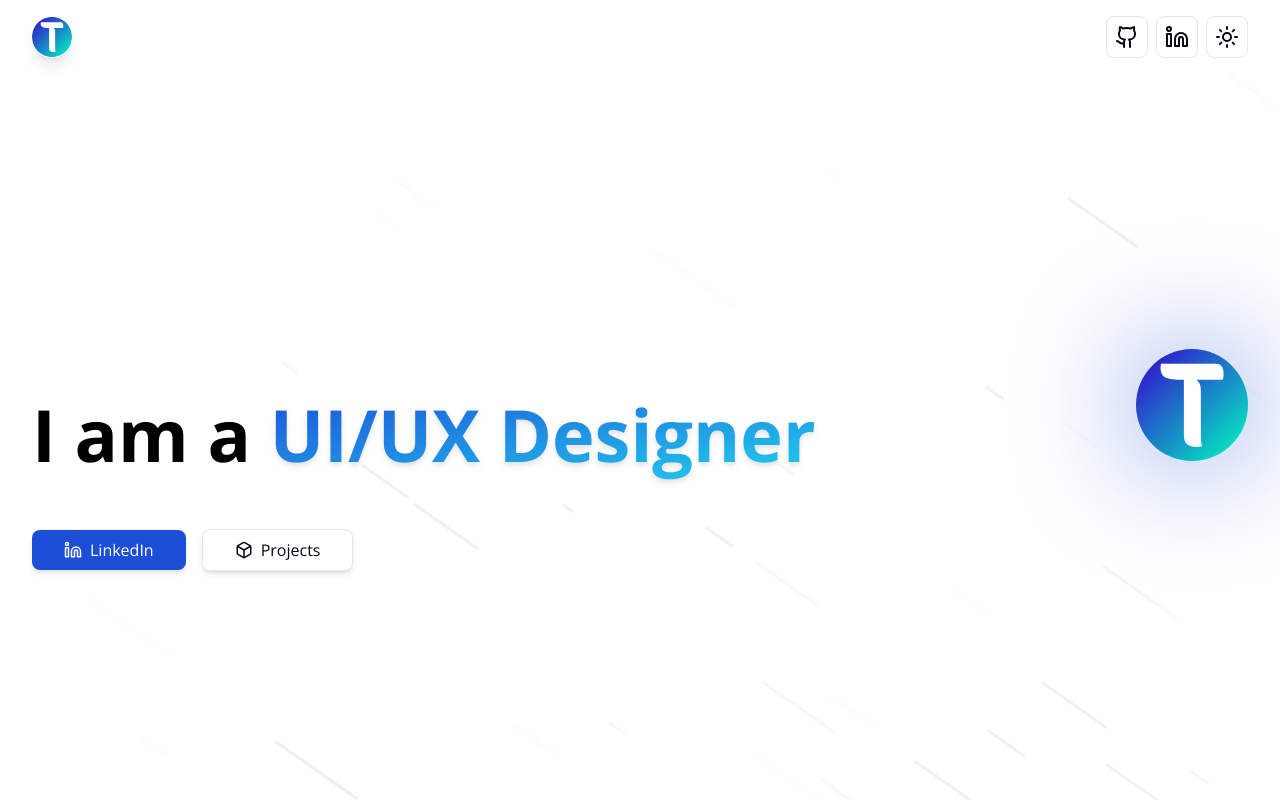
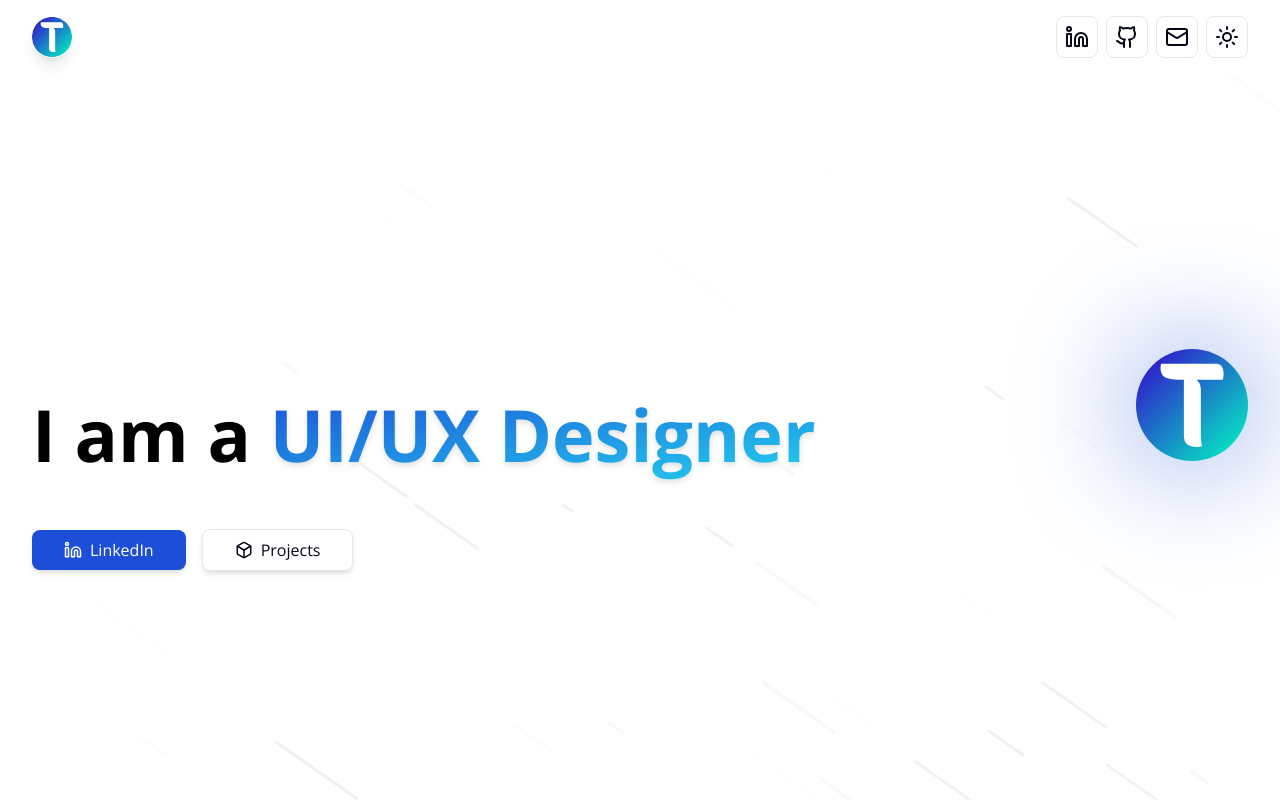
Before and after one commit to TylerGennaro/portfolio_v3, a Next.js app: page / in a window 1280 px wide. Shown: the top 800 px of the page. Built offline with nearby package versions, Linux system fonts and the light colour scheme.

Commit message:
added email button

```diff
--- a/src/components/Header.tsx
+++ b/src/components/Header.tsx
@@ -3,7 +3,7 @@
 import { ThemeToggle } from './ThemeToggle';
 import logo from '../../public/logo.svg';
 import Image from 'next/image';
-import { Github, Linkedin } from 'lucide-react';
+import { Github, Linkedin, Mail } from 'lucide-react';
 import { Button } from './Button';
 import { useEffect, useState } from 'react';
 import { twMerge } from 'tailwind-merge';
@@ -33,14 +33,19 @@ export default function Header() {
 					className='w-10 aspect-square shadow-lg rounded-full'
 				/>
 				<div className='flex gap-2 items-center'>
+					<a href='https://www.linkedin.com/in/tyler-gennaro/' target='_blank'>
+						<Button variant='icon'>
+							<Linkedin />
+						</Button>
+					</a>
 					<a href='https://github.com/TGennnaro' target='_blank'>
 						<Button variant='icon'>
 							<Github />
 						</Button>
 					</a>
-					<a href='https://www.linkedin.com/in/tyler-gennaro/' target='_blank'>
+					<a href='mailto:tylergennaro10@gmail.com'>
 						<Button variant='icon'>
-							<Linkedin />
+							<Mail />
 						</Button>
 					</a>
 					<ThemeToggle />
```
